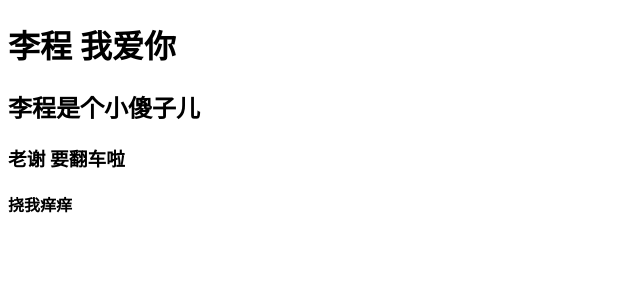
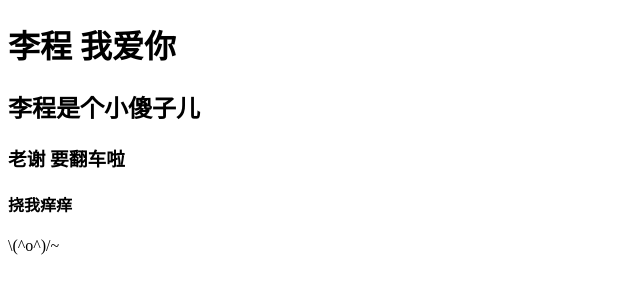
Before and after one commit to LvJiangTeng/learngit, a plain HTML site: page index.html in a window 1280 px wide. Shown: the full height of the page, 0-640 px from the left. Drawn offline with Linux system fonts and the light colour scheme.

Commit message:
commit all

```diff
--- a/index.html
+++ b/index.html
@@ -18,6 +18,7 @@
         <h4>
             挠我痒痒
         </h4>
+        \(^o^)/~
 
     </div>
 </body>
```
